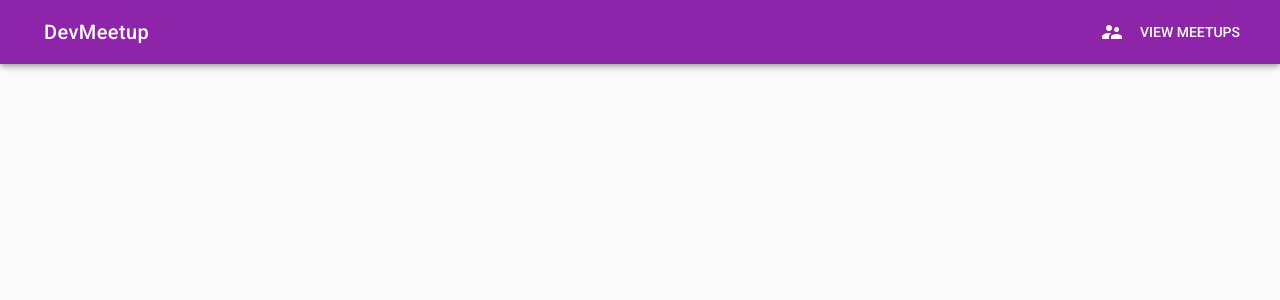
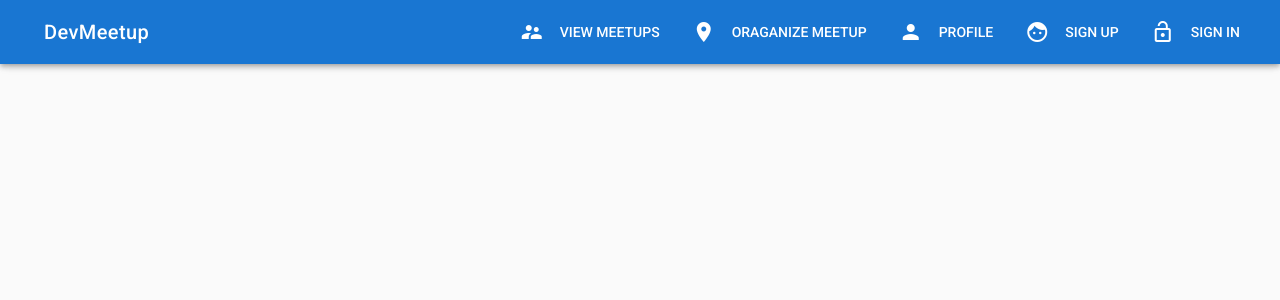
Before and after one commit to MaksymKarpenko/featured-meetups-vue-firebase, a Vue app: page / in a window 1280 px wide. Shown: the top 300 px of the page. Built offline with nearby package versions, Linux system fonts and the light colour scheme.

Commit message:
add menu items

```diff
--- a/src/App.vue
+++ b/src/App.vue
@@ -1,6 +1,6 @@
 <template>
   <v-app>
-    <v-toolbar dark class="purple darken-1">
+    <v-toolbar dark class="primary">
 
       <v-toolbar-side-icon
         class="hidden-sm-and-up"
@@ -13,9 +13,9 @@
 
       <v-spacer />
       <v-toolbar-items class="hidden-xs-only">
-        <v-btn flat>
-          <v-icon left dark>supervisor_account</v-icon>
-          View Meetups
+        <v-btn flat v-for="item in menuItems" :key="`btn + ${item.title}`">
+          <v-icon left dark>{{ item.icon }}</v-icon>
+          {{ item.title }}
         </v-btn>
       </v-toolbar-items>
 
@@ -26,13 +26,16 @@
       v-model="sideNav"
     >
       <v-list>
-        <v-list-tile>
+        <v-list-tile
+          v-for="item in menuItems"
+          :key="item.title"
+        >
           <v-list-tile-action>
             <v-icon>
-              supervisor_account
+              {{ item.icon }}
             </v-icon>
           </v-list-tile-action>
-          <v-list-tile-content>View Meetups</v-list-tile-content>
+          <v-list-tile-content>{{ item.title }}</v-list-tile-content>
         </v-list-tile>
       </v-list>
     </v-navigation-drawer>
@@ -43,7 +46,14 @@
 export default {
   data () {
     return {
-      sideNav: false
+      sideNav: false,
+      menuItems: [
+        { icon: 'supervisor_account', title: 'View Meetups' },
+        { icon: 'room', title: 'Oraganize Meetup' },
+        { icon: 'person', title: 'Profile' },
+        { icon: 'face', title: 'Sign up' },
+        { icon: 'lock_open', title: 'Sign in' }
+      ]
     }
   }
 }
```
